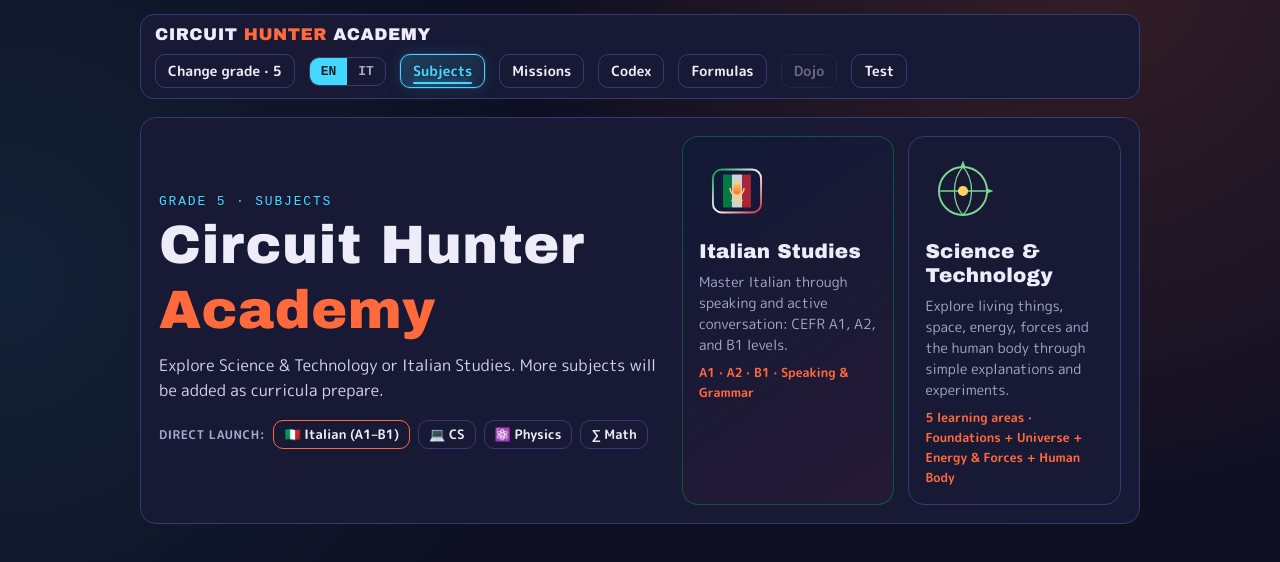
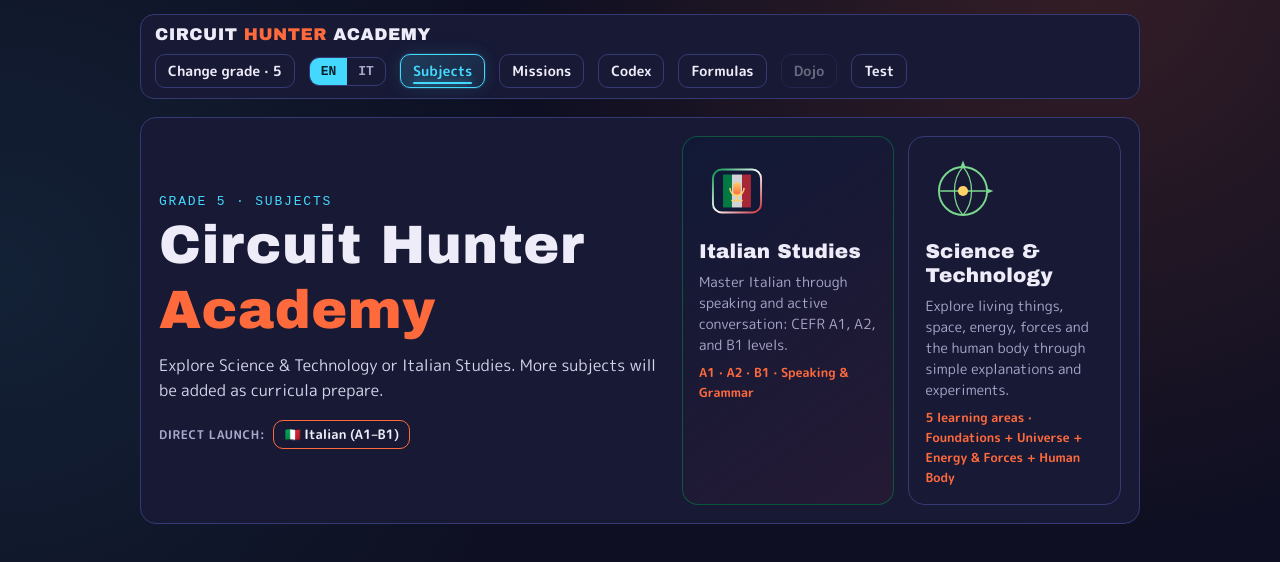
Before and after one commit to eriakort/circuit-hunter-academy, a React (Vite) app: page / in a window 1280 px wide. Both pictures are taken after a click on the button 788 px from the left and 224 px from the top of the page. Shown: the top 562 px of the page. Built offline with nearby package versions, Linux system fonts and the light colour scheme; a web font is replaced by a local one.

Commit message:
Show only grade-eligible quick launch subjects

```diff
--- a/src/components/SubjectPickerScreen.tsx
+++ b/src/components/SubjectPickerScreen.tsx
@@ -58,6 +58,8 @@ export const SubjectPickerScreen: React.FC = () => {
           >
             🇮🇹 {L(['Italian (A1–B1)', 'Italiano (A1–B1)'], lang)}
           </button>
+          {activeGrade === 'grade9' && (
+            <>
               <button
                 type="button"
                 className="btn ghost sm"
@@ -82,6 +84,8 @@ export const SubjectPickerScreen: React.FC = () => {
               >
                 ∑ Math
               </button>
+            </>
+          )}
         </div>
       </div>
 
```
Lines whose indentation alone changed are shown as unchanged.
